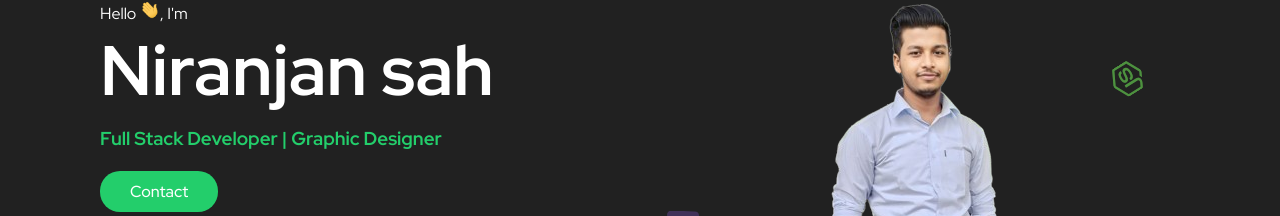
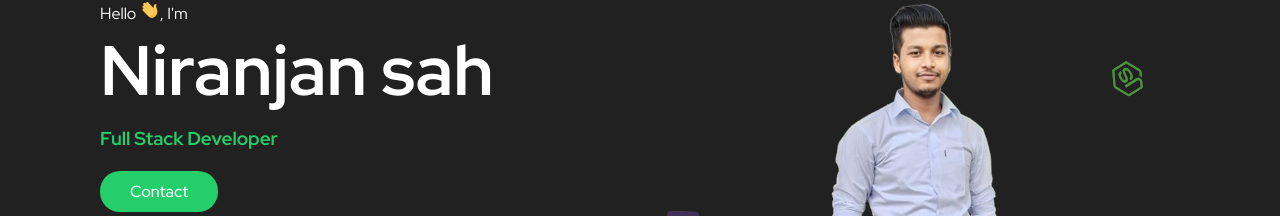
Before and after one commit to niranjansah87/New-Personal-Portfolio, a React (Create React App) app: page / in a window 1280 px wide. Shown: the part 130-346 px from the top of the page. Built offline with nearby package versions, Linux system fonts and the light colour scheme.

Commit message:
some key changes

```diff
--- a/src/components/Hero/Hero.tsx
+++ b/src/components/Hero/Hero.tsx
@@ -21,7 +21,7 @@ export function Hero() {
           <h1>Niranjan sah</h1>
         </ScrollAnimation>
         <ScrollAnimation animateIn="fadeInUp" delay={0.4 * 1000}>
-          <h3>Full Stack Developer | Graphic Designer</h3>
+          <h3>Full Stack Developer </h3>
         </ScrollAnimation>
         {/* <ScrollAnimation animateIn="fadeInUp" delay={0.6 * 1000}>
           <p className="small-resume">4 Years of Experience</p>
```
